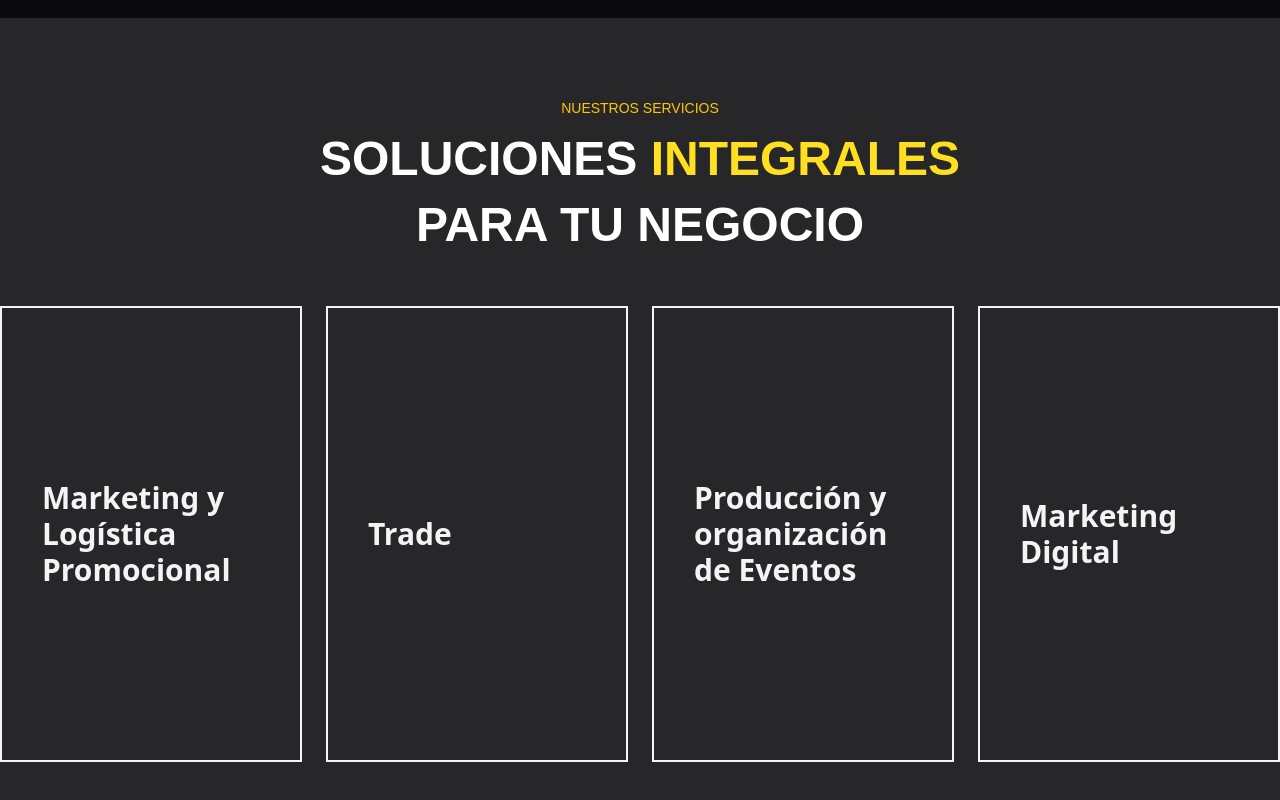
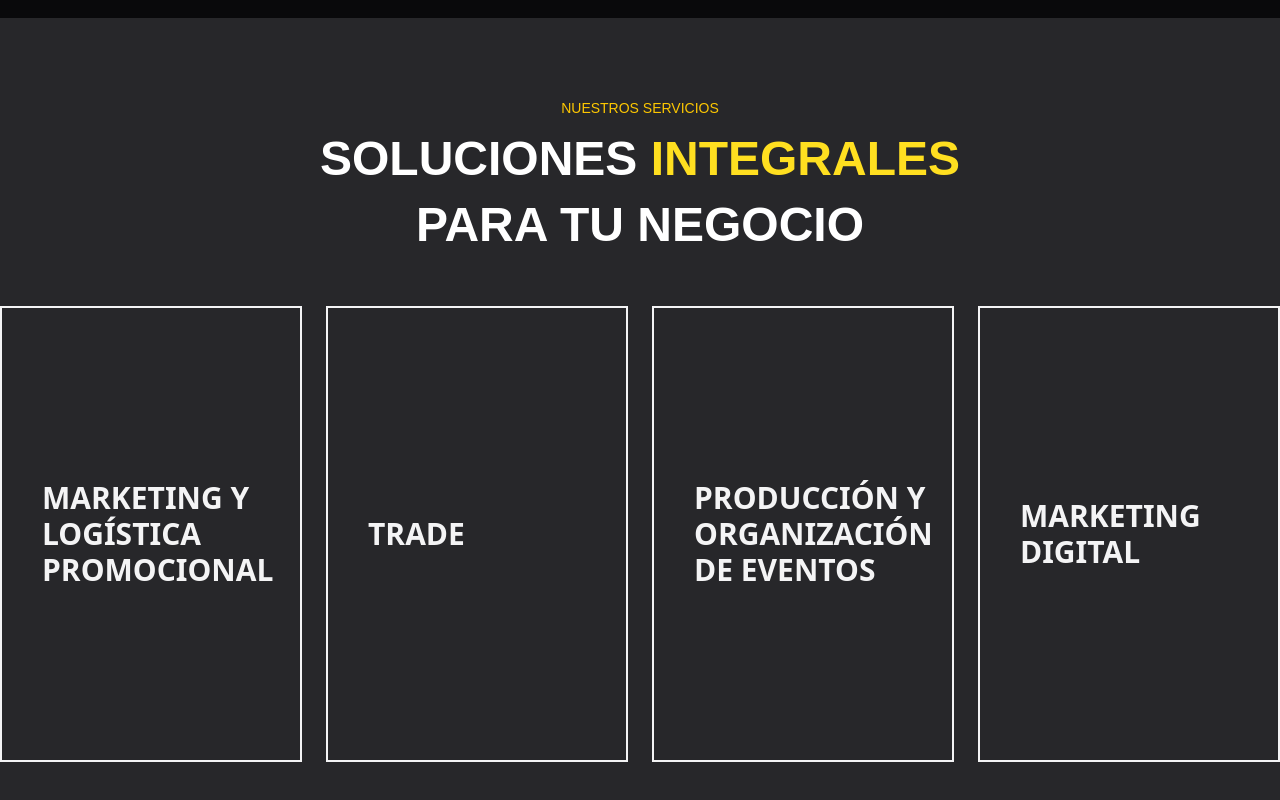
Before and after one commit to erikcba/worktoolweb, a React (Vite) app: page / in a window 1280 px wide. Shown: the part 1870-2670 px from the top of the page. Built offline with nearby package versions, Linux system fonts and the light colour scheme; a web font is replaced by a local one.

Commit message:
agregado de secciones somos y servicios

```diff
--- a/src/components/ServiciosCard.jsx
+++ b/src/components/ServiciosCard.jsx
@@ -9,7 +9,7 @@ const ServiciosCard = ({ title, list, isOpen, onClick }) => {
         >
             <div className="flex flex-col justify-center h-full p-6 sm:p-10">
                 <p
-                    className={`title font-semibold text-2xl md:text-3xl transition-all duration-500 flex flex-col items-start gap-4
+                    className={`title font-semibold uppercase text-2xl md:text-3xl transition-all duration-500 flex flex-col items-start gap-4
                         ${isOpen
                             ? 'text-zinc-800 -translate-y-24'
                             : 'text-zinc-100 group-hover:text-zinc-800 group-hover:-translate-y-24'
```
